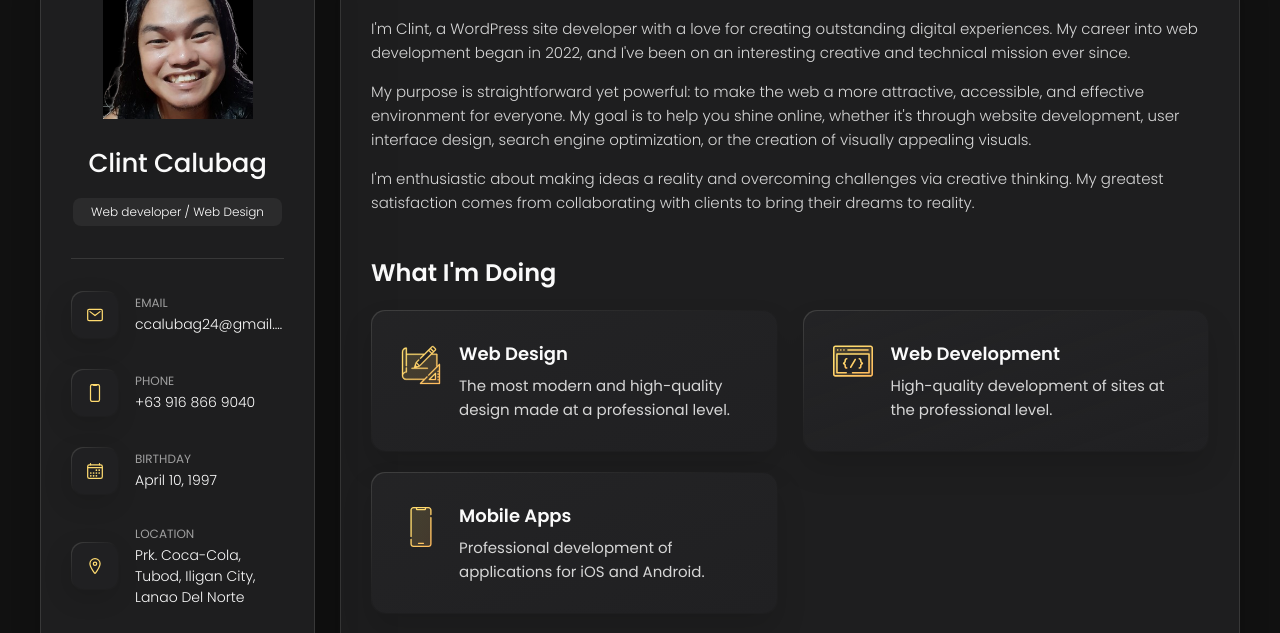
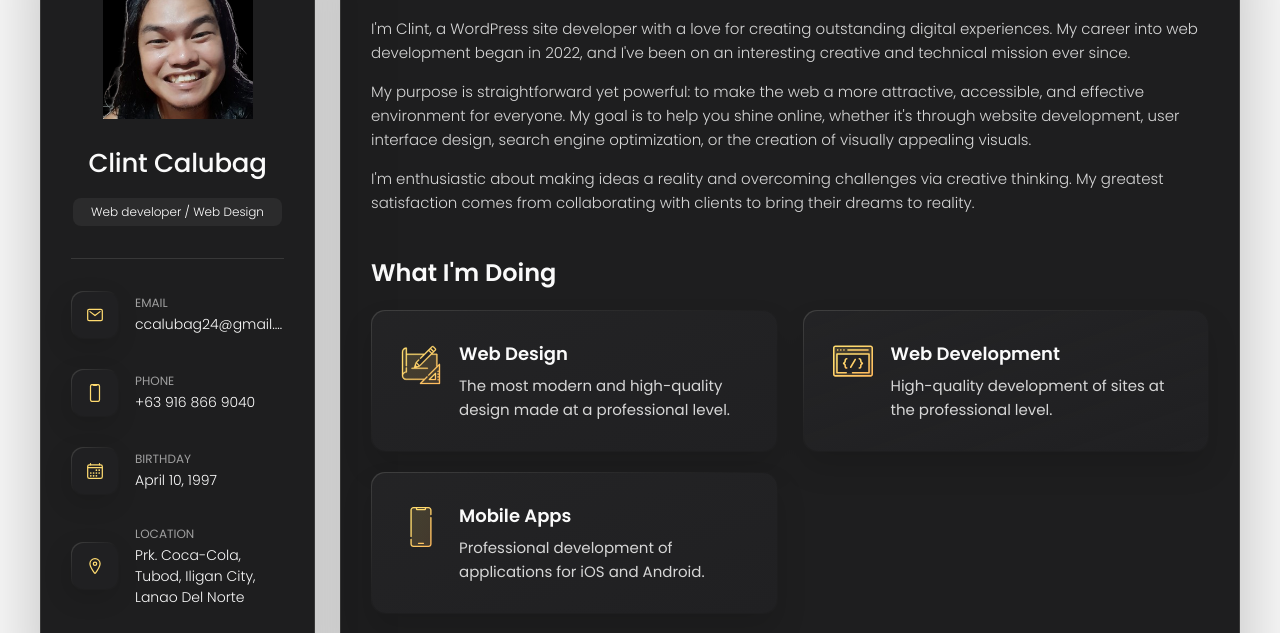
Before and after one commit to warever-it-cost/will-matter.github.io, a plain HTML site: page index.html in a window 1280 px wide. Shown: the part 162-795 px from the top of the page. Drawn offline with nearby package versions, Linux system fonts and the light colour scheme.

Commit message:
Modifying

```diff
--- a/assets/css/style.css
+++ b/assets/css/style.css
@@ -155,7 +155,7 @@ input, textarea {
 
 html { font-family: var(--ff-poppins); }
 
-body { background: var(--smoky-black); }
+body { background: var(--white-2); }
 
 
 
```
